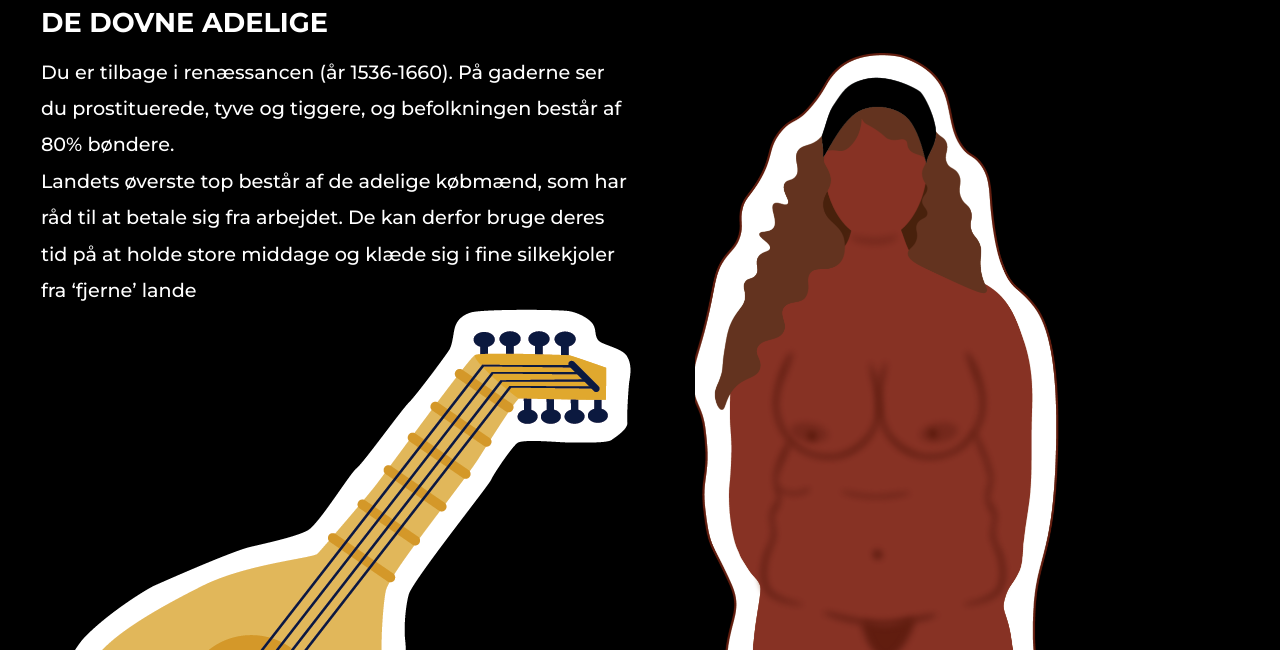
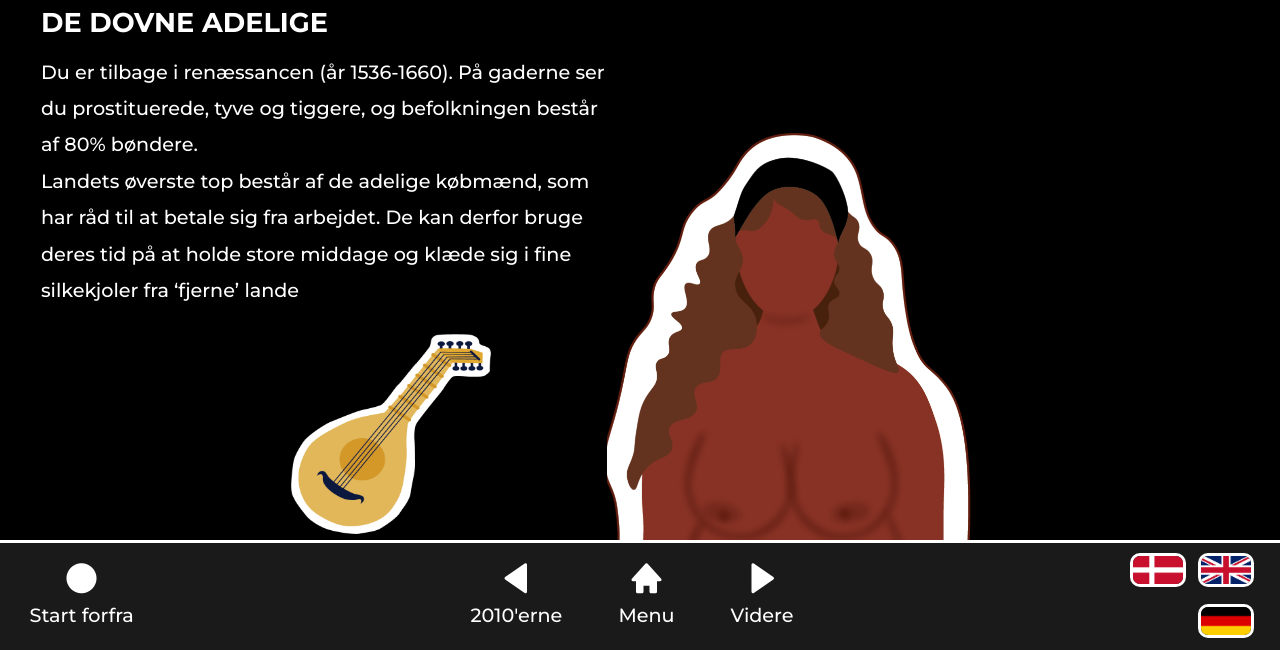
Before and after one commit to annalene97/steno, a plain HTML site: page renaessance.html in a window 1280 px wide. Shown: the part 150-800 px from the top of the page. Drawn offline with nearby package versions, Linux system fonts and the light colour scheme.

Commit message:
ren opdatering

```diff
--- /dev/null
+++ b/ren_style.css
@@ -0,0 +1,130 @@
+/* ----------------------
+------ RENÆSSANCEN ------
+---------------------- */
+    /* OPSÆTNING AF FLEXBOKS */
+    .ren_flex {
+        display: flex;
+        gap: 4rem;
+    }
+
+#ren_flex_V{
+    display: flex;
+    justify-content: space-around;
+}
+
+#ren_flex_H{
+    display: flex;
+    justify-content: space-around;
+}
+
+    #ren_flex_tekst1 {
+        display: flex;
+        flex-direction: column;
+    }
+
+    #ren_flex_tekst2{
+        display: flex;
+    }
+/*Style for overskrifter*/
+    .ren_h1{
+        font-size: 5em;
+        margin: 0;
+        font-weight: 700;
+        margin-bottom: 25px;
+    }
+
+    /* STYLING AF KROP-BILLEDE */
+    .ren_krop img {
+        height: 950px;
+        width: auto;
+        margin-top: 80px;
+    }
+
+    /*Style for ikoner*/
+   #ikon_lut{
+    width: 200px;
+    height: 200px;
+    margin-left: 250px;
+    margin-top: 25px;
+   }
+
+   #ren_ikon_bund{
+    display: flex;
+    flex-direction: row;
+    justify-content: space-between;
+   }
+
+   #ren_img_fjer{
+    width: 200px;
+    height: 200px;
+   }
+
+   #ren_img_penge{
+    width: 200px;
+    height: 200px;
+   }
+
+   /* ----------------------
+--------- FOOTER --------
+---------------------- */
+.footer {
+    width: 100%;
+    height: 110px;
+    position: fixed;
+    bottom: 0;
+    background-color: rgba(26, 26, 26, 1);
+    border-top: solid white 3px;
+    display: flex;
+    justify-content: space-between;
+}
+
+.footer_start { /* Tilbage til start-knap */
+    width: 7rem;
+    margin: 0 2%;
+    text-align: center;
+    display: flex;
+    flex-direction: column;
+    justify-content: center;
+    align-items: center;
+}
+
+.hjem, .start, .pil {
+    font-size: 2.7em;
+    color: white;
+}
+
+.nav_boks { /* Flexboks til navigation */
+    display: flex;
+    gap: 3.5rem;
+}
+
+/* Styling af 'frem og tilbage'-knapper */
+.nav_knap {
+    border: 0;
+    background-color: transparent;
+}
+
+.pil_venstre, .pil_hojre, .footer_hjem {
+    display: flex;
+    flex-direction: column;
+    align-items: center;
+    justify-content: center;
+}
+
+/* Styling af flag */
+.sprog_flag {
+    width: 8rem;
+    display: flex;
+    gap: .8rem;
+    flex-wrap: wrap;
+    align-items: center;
+    margin: 10px 2%;
+    justify-content: flex-end;
+}
+
+.flag {
+    width: 3.5rem;
+    border: 3px solid white;
+    border-radius: 10px;
+
+}
--- a/renaessance.html
+++ b/renaessance.html
@@ -7,6 +7,7 @@
     <title>Renæssancen</title>
     <!-- Stylesheet -->
     <link rel="stylesheet" href="styles.css">
+    <link rel="stylesheet" href="ren_style.css">
     <!-- Ikoner -->
     <link href='https://unpkg.com/boxicons@2.1.4/css/boxicons.min.css' rel='stylesheet'>
     <!-- Fonts -->
@@ -19,14 +20,17 @@
 
 <body>
     <div class="tablet_container">
-        <header class="nav">
-            <div class="retur"></div>
-        </header>
+
         <main>
             <!--Øverste overskrift-->
             <h1 class="ren_h1">RENÆSSANCEN</h1>
+            <!--Flexbox for alt content uden stickers-->
             <div class="ren_flex">
-                <div class="ren_flex_tekst">
+
+                <!-- flexbox venstre -->
+            <div id="ren_flex_V">
+                <!--Flexbox for tekst 1-->
+                <div id="ren_flex_tekst1">
                     <section class="ren_tiden">
                         <!-- Anden overskrift-->
                         <h2 class="ren_tiden_h2">DE DOVNE ADELIGE </h2>
@@ -37,9 +41,13 @@
                             arbejdet. De kan derfor bruge deres tid på at holde store middage og klæde sig i fine
                             silkekjoler fra ‘fjerne’ lande</p>
                     </section>
-                    <div class="ren_lut">
-                        <img src="images/lut.png" alt="Lut" class="ikon">
+
+                    <div id="ren_flex_lut">
+                    <!--Lut sticker-->
+                        <img src="images/lut.png" alt="Lut" id="ikon_lut">
                     </div>
+
+                <div id="ren_flex_tekst2">
                     <section class="ren_ideal">
                         <h2 class="ren_ideal_h2">FEDME = RIGDOM</h2>
                         <p class="ren_ideal_p">En fyldig og overvægtig krop var et tegn på rigdom, da det viste at man
@@ -47,31 +55,70 @@
                             kunne gå i kjoler i silke fra Kina og andre ‘eksotiske’ lande.</p>
                     </section>
                 </div>
-                <!-- Kropsideal -->
-                <div class="ren_krop">
-                    <img src="images/renaessance.png" alt="Kropsideal for renæssancekvinden">
+                   <!--Fjer ikon-->
+                   <div id="ren_ikon_bund">
+                    <div>
+                        <img src="images/fjer.png" alt="Fjer" id="ren_img_fjer">
+                    </div>
+                  <!--penge ikon-->
+                    <div>
+                        <img src="images/penge.png" alt="Pengesæk" class="ikon" id="ren_img_penge">
+                    </div>
                 </div>
             </div>
-            <!-- Stickers, der skal placeres vha. grid -->
-            <div class="ren_fjer">
-                <img src="images/fjer.png" alt="Fjer" class="ikon">
+
+        <!-- flexbox højre -->
+        <div id="ren_flex_H">
+            <!-- Kropsideal -->
+            <div class="ren_krop">
+                <img src="images/renaessance.png" alt="Kropsideal for renæssancekvinden">
             </div>
-            <div class="ren_penge">
-                <img src="images/penge.png" alt="Pengesæk" class="ikon">
+        </div>
+
             </div>
+
+
         </main>
-        <!-- Footer -->
-        <footer class="ren_footer">
-            <div class="ren_pil">
-                <i class='bx bxs-right-arrow'></i>
-                <p class="ren_footer_p">1950'erne</p>
+        <!-- FOOTER -->
+        <footer class="footer">
+            <div class="footer_start">
+                <button class="nav_knap" onclick="window.location.href='index.html'">
+                <i class='bx bxs-circle start'></i>
+                </button>
+                <p class="footer_p">Start forfra</p>
             </div>
-            <div class="ren_flag">
-                <div class="flag dk"></div>
-                <div class="flag eng"></div>
-                <div class="flag tysk"></div>
+            <nav class="nav_boks">
+                <div class="pil_venstre">
+                    <button class="nav_knap" onclick="window.location.href='2010.html'"> <!-- Ved klik bliver brugeren taget til 2010'erne -->
+                    <i class='bx bxs-left-arrow pil'></i></button>
+                    <p class="footer_p">2010'erne</p>
+                </div>
+                <div class="footer_hjem">
+                    <button class="nav_knap" onclick="window.location.href='menu.html'">
+                        <i class='bx bxs-home hjem'></i>
+                    </button>
+                    <p class="footer_p">Menu</p>
+                </div>
+                <div class="pil_hojre">
+                    <button class="nav_knap" onclick="window.location.href='outro.html'"> <!-- Ved klik bliver brugeren taget til outrosiden -->
+                        <i class='bx bxs-right-arrow pil'></i></button>
+                    <p class="footer_p">Videre</p>
+                </div>
+            </nav>
+            <!-- Div, hvori flagene vises -->
+            <div class="sprog_flag">
+                <div class="dk">
+                    <img src="images/flag-dk.png" alt="Dansk sprog" class="flag">
+                </div>
+                <div class="eng">
+                    <img src="images/flag-eng.png" alt="English language" class="flag">
+                </div>
+                <div class="tysk">
+                    <img src="images/flag-tysk.png" alt="Deutsche Sprache" class="flag">
+                </div>
             </div>
         </footer>
+    </div>
     </div>
 </body>
 
```
